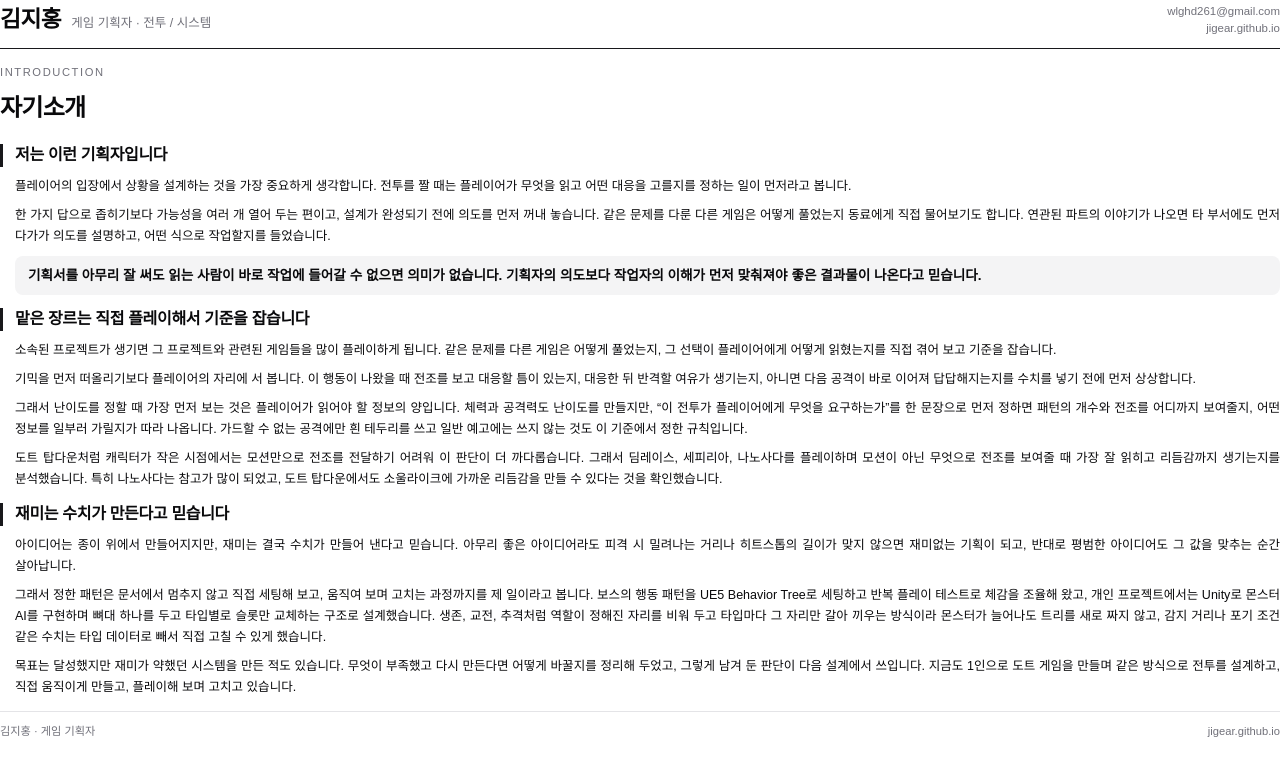
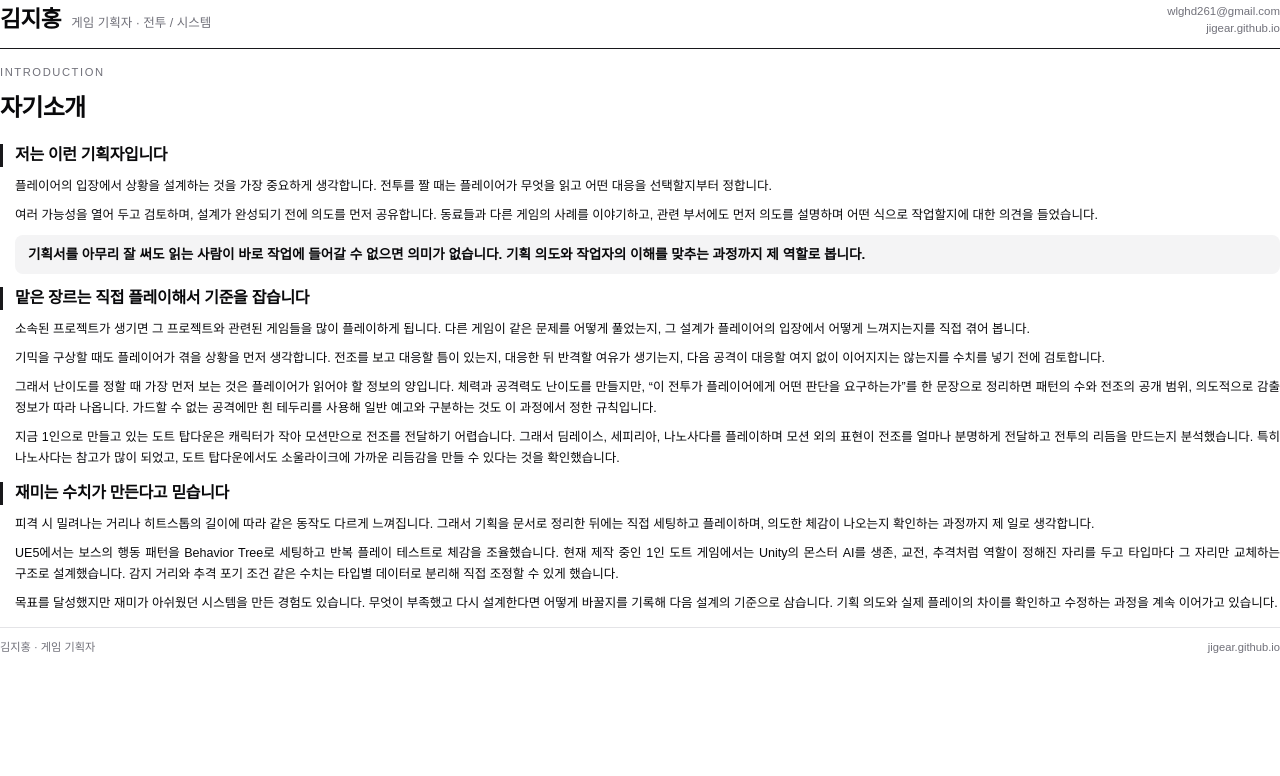
Before and after one commit to JiGear/JiGear.github.io, a plain HTML site: page docs/intro-source.html in a window 1280 px wide. Drawn offline with Linux system fonts and the light colour scheme.

Commit message:
Rewrite the self-introduction after the cross-check
Tighten the three sections so each carries one claim, tie the pixel
top-down reference analysis to the solo project it came from, and keep
the difficulty-by-readable-information paragraph that the rewrite had
dropped. Re-upload the PDF and point the link at the new file.

Co-Authored-By: Claude Opus 5 <noreply@anthropic.com>

```diff
--- a/content.js
+++ b/content.js
@@ -39,7 +39,7 @@ window.CONTENT = {
     ],
     // 링크는 필요한 만큼 추가/삭제
     links: [
-      { label: "자기소개 PDF", url: "https://drive.google.com/file/d/1uI8IYK5lE3AgIONtNu2dtdZSzPh4DsKE/view" },
+      { label: "자기소개 PDF", url: "https://drive.google.com/file/d/1x69XJOzxmHDGf6vp_kTgjDepuMOpA4US/view" },
       { label: "포트폴리오 드라이브", url: "https://drive.google.com/drive/folders/1hO8KYDuwGt16Fxy_00vRGnAI9WNi_qmj" }
     ]
   },
--- a/docs/intro-source.html
+++ b/docs/intro-source.html
@@ -124,28 +124,28 @@
   <section>
     <h2>저는 이런 기획자입니다</h2>
     <div class="body">
-      <p>플레이어의 입장에서 상황을 설계하는 것을 가장 중요하게 생각합니다. 전투를 짤 때는 플레이어가 무엇을 읽고 어떤 대응을 고를지를 정하는 일이 먼저라고 봅니다.</p>
-      <p>한 가지 답으로 좁히기보다 가능성을 여러 개 열어 두는 편이고, 설계가 완성되기 전에 의도를 먼저 꺼내 놓습니다. 같은 문제를 다룬 다른 게임은 어떻게 풀었는지 동료에게 직접 물어보기도 합니다. 연관된 파트의 이야기가 나오면 타 부서에도 먼저 다가가 의도를 설명하고, 어떤 식으로 작업할지를 들었습니다.</p>
-      <div class="pull">기획서를 아무리 잘 써도 읽는 사람이 바로 작업에 들어갈 수 없으면 의미가 없습니다. 기획자의 의도보다 작업자의 이해가 먼저 맞춰져야 좋은 결과물이 나온다고 믿습니다.</div>
+      <p>플레이어의 입장에서 상황을 설계하는 것을 가장 중요하게 생각합니다. 전투를 짤 때는 플레이어가 무엇을 읽고 어떤 대응을 선택할지부터 정합니다.</p>
+      <p>여러 가능성을 열어 두고 검토하며, 설계가 완성되기 전에 의도를 먼저 공유합니다. 동료들과 다른 게임의 사례를 이야기하고, 관련 부서에도 먼저 의도를 설명하며 어떤 식으로 작업할지에 대한 의견을 들었습니다.</p>
+      <div class="pull">기획서를 아무리 잘 써도 읽는 사람이 바로 작업에 들어갈 수 없으면 의미가 없습니다. 기획 의도와 작업자의 이해를 맞추는 과정까지 제 역할로 봅니다.</div>
     </div>
   </section>
 
   <section>
     <h2>맡은 장르는 직접 플레이해서 기준을 잡습니다</h2>
     <div class="body">
-      <p>소속된 프로젝트가 생기면 그 프로젝트와 관련된 게임들을 많이 플레이하게 됩니다. 같은 문제를 다른 게임은 어떻게 풀었는지, 그 선택이 플레이어에게 어떻게 읽혔는지를 직접 겪어 보고 기준을 잡습니다.</p>
-      <p>기믹을 먼저 떠올리기보다 플레이어의 자리에 서 봅니다. 이 행동이 나왔을 때 전조를 보고 대응할 틈이 있는지, 대응한 뒤 반격할 여유가 생기는지, 아니면 다음 공격이 바로 이어져 답답해지는지를 수치를 넣기 전에 먼저 상상합니다.</p>
-      <p>그래서 난이도를 정할 때 가장 먼저 보는 것은 플레이어가 읽어야 할 정보의 양입니다. 체력과 공격력도 난이도를 만들지만, “이 전투가 플레이어에게 무엇을 요구하는가”를 한 문장으로 먼저 정하면 패턴의 개수와 전조를 어디까지 보여줄지, 어떤 정보를 일부러 가릴지가 따라 나옵니다. 가드할 수 없는 공격에만 흰 테두리를 쓰고 일반 예고에는 쓰지 않는 것도 이 기준에서 정한 규칙입니다.</p>
-      <p>도트 탑다운처럼 캐릭터가 작은 시점에서는 모션만으로 전조를 전달하기 어려워 이 판단이 더 까다롭습니다. 그래서 딤레이스, 세피리아, 나노사다를 플레이하며 모션이 아닌 무엇으로 전조를 보여줄 때 가장 잘 읽히고 리듬감까지 생기는지를 분석했습니다. 특히 나노사다는 참고가 많이 되었고, 도트 탑다운에서도 소울라이크에 가까운 리듬감을 만들 수 있다는 것을 확인했습니다.</p>
+      <p>소속된 프로젝트가 생기면 그 프로젝트와 관련된 게임들을 많이 플레이하게 됩니다. 다른 게임이 같은 문제를 어떻게 풀었는지, 그 설계가 플레이어의 입장에서 어떻게 느껴지는지를 직접 겪어 봅니다.</p>
+      <p>기믹을 구상할 때도 플레이어가 겪을 상황을 먼저 생각합니다. 전조를 보고 대응할 틈이 있는지, 대응한 뒤 반격할 여유가 생기는지, 다음 공격이 대응할 여지 없이 이어지지는 않는지를 수치를 넣기 전에 검토합니다.</p>
+      <p>그래서 난이도를 정할 때 가장 먼저 보는 것은 플레이어가 읽어야 할 정보의 양입니다. 체력과 공격력도 난이도를 만들지만, &ldquo;이 전투가 플레이어에게 어떤 판단을 요구하는가&rdquo;를 한 문장으로 정리하면 패턴의 수와 전조의 공개 범위, 의도적으로 감출 정보가 따라 나옵니다. 가드할 수 없는 공격에만 흰 테두리를 사용해 일반 예고와 구분하는 것도 이 과정에서 정한 규칙입니다.</p>
+      <p>지금 1인으로 만들고 있는 도트 탑다운은 캐릭터가 작아 모션만으로 전조를 전달하기 어렵습니다. 그래서 딤레이스, 세피리아, 나노사다를 플레이하며 모션 외의 표현이 전조를 얼마나 분명하게 전달하고 전투의 리듬을 만드는지 분석했습니다. 특히 나노사다는 참고가 많이 되었고, 도트 탑다운에서도 소울라이크에 가까운 리듬감을 만들 수 있다는 것을 확인했습니다.</p>
     </div>
   </section>
 
   <section>
     <h2>재미는 수치가 만든다고 믿습니다</h2>
     <div class="body">
-      <p>아이디어는 종이 위에서 만들어지지만, 재미는 결국 수치가 만들어 낸다고 믿습니다. 아무리 좋은 아이디어라도 피격 시 밀려나는 거리나 히트스톱의 길이가 맞지 않으면 재미없는 기획이 되고, 반대로 평범한 아이디어도 그 값을 맞추는 순간 살아납니다.</p>
-      <p>그래서 정한 패턴은 문서에서 멈추지 않고 직접 세팅해 보고, 움직여 보며 고치는 과정까지를 제 일이라고 봅니다. 보스의 행동 패턴을 UE5 Behavior Tree로 세팅하고 반복 플레이 테스트로 체감을 조율해 왔고, 개인 프로젝트에서는 Unity로 몬스터 AI를 구현하며 뼈대 하나를 두고 타입별로 슬롯만 교체하는 구조로 설계했습니다. 생존, 교전, 추격처럼 역할이 정해진 자리를 비워 두고 타입마다 그 자리만 갈아 끼우는 방식이라 몬스터가 늘어나도 트리를 새로 짜지 않고, 감지 거리나 포기 조건 같은 수치는 타입 데이터로 빼서 직접 고칠 수 있게 했습니다.</p>
-      <p>목표는 달성했지만 재미가 약했던 시스템을 만든 적도 있습니다. 무엇이 부족했고 다시 만든다면 어떻게 바꿀지를 정리해 두었고, 그렇게 남겨 둔 판단이 다음 설계에서 쓰입니다. 지금도 1인으로 도트 게임을 만들며 같은 방식으로 전투를 설계하고, 직접 움직이게 만들고, 플레이해 보며 고치고 있습니다.</p>
+      <p>피격 시 밀려나는 거리나 히트스톱의 길이에 따라 같은 동작도 다르게 느껴집니다. 그래서 기획을 문서로 정리한 뒤에는 직접 세팅하고 플레이하며, 의도한 체감이 나오는지 확인하는 과정까지 제 일로 생각합니다.</p>
+      <p>UE5에서는 보스의 행동 패턴을 Behavior Tree로 세팅하고 반복 플레이 테스트로 체감을 조율했습니다. 현재 제작 중인 1인 도트 게임에서는 Unity의 몬스터 AI를 생존, 교전, 추격처럼 역할이 정해진 자리를 두고 타입마다 그 자리만 교체하는 구조로 설계했습니다. 감지 거리와 추격 포기 조건 같은 수치는 타입별 데이터로 분리해 직접 조정할 수 있게 했습니다.</p>
+      <p>목표를 달성했지만 재미가 아쉬웠던 시스템을 만든 경험도 있습니다. 무엇이 부족했고 다시 설계한다면 어떻게 바꿀지를 기록해 다음 설계의 기준으로 삼습니다. 기획 의도와 실제 플레이의 차이를 확인하고 수정하는 과정을 계속 이어가고 있습니다.</p>
     </div>
   </section>
 
```
Also changed, not shown: index.html (+3 -3 lines).
